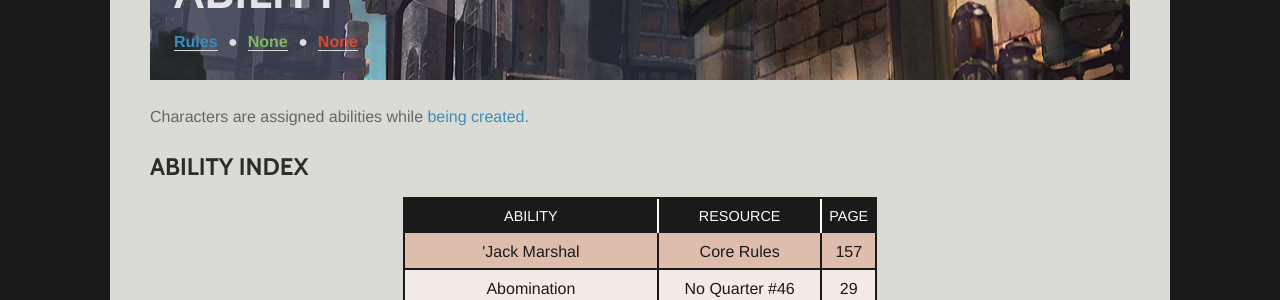
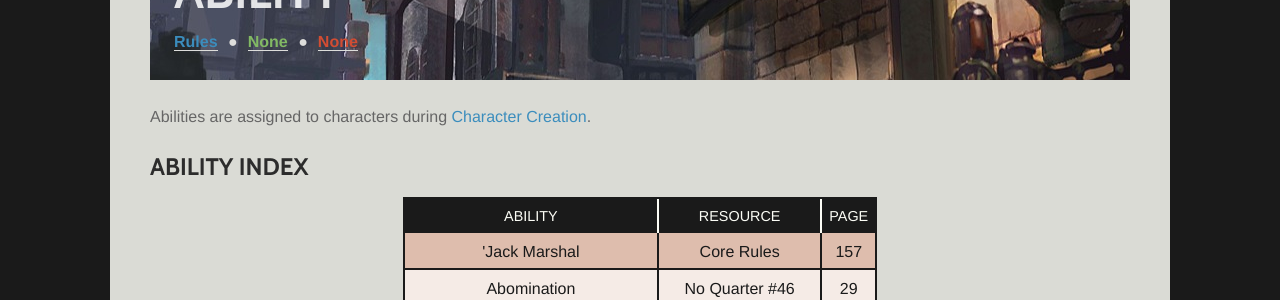
Before and after one commit to ikrpg/ikrpg.github.io, a Jekyll site: the page built from _posts/0000-01-01-Ability.html, in a window 1280 px wide and 900 px high. Shown: the part 153-453 px from the top of the window. Built offline with Jekyll 4.4.1, drawn with Linux system fonts in a browser that asks for light colours.

Commit message:
Update 0000-01-01-Ability.html
rephrasing

```diff
--- a/_posts/0000-01-01-Ability.html
+++ b/_posts/0000-01-01-Ability.html
@@ -3,7 +3,7 @@ layout: ikrpg
 tags: [Rules, None, None]
 ---
 <p>
-    Characters are assigned abilities while <a href="/Character-Creation">being created</a>.
+    Abilities are assigned to characters during <a href="/Character-Creation">Character Creation</a>.
 </p>
 <h2>Ability Index</h2>
 <table class="veteran">
```
